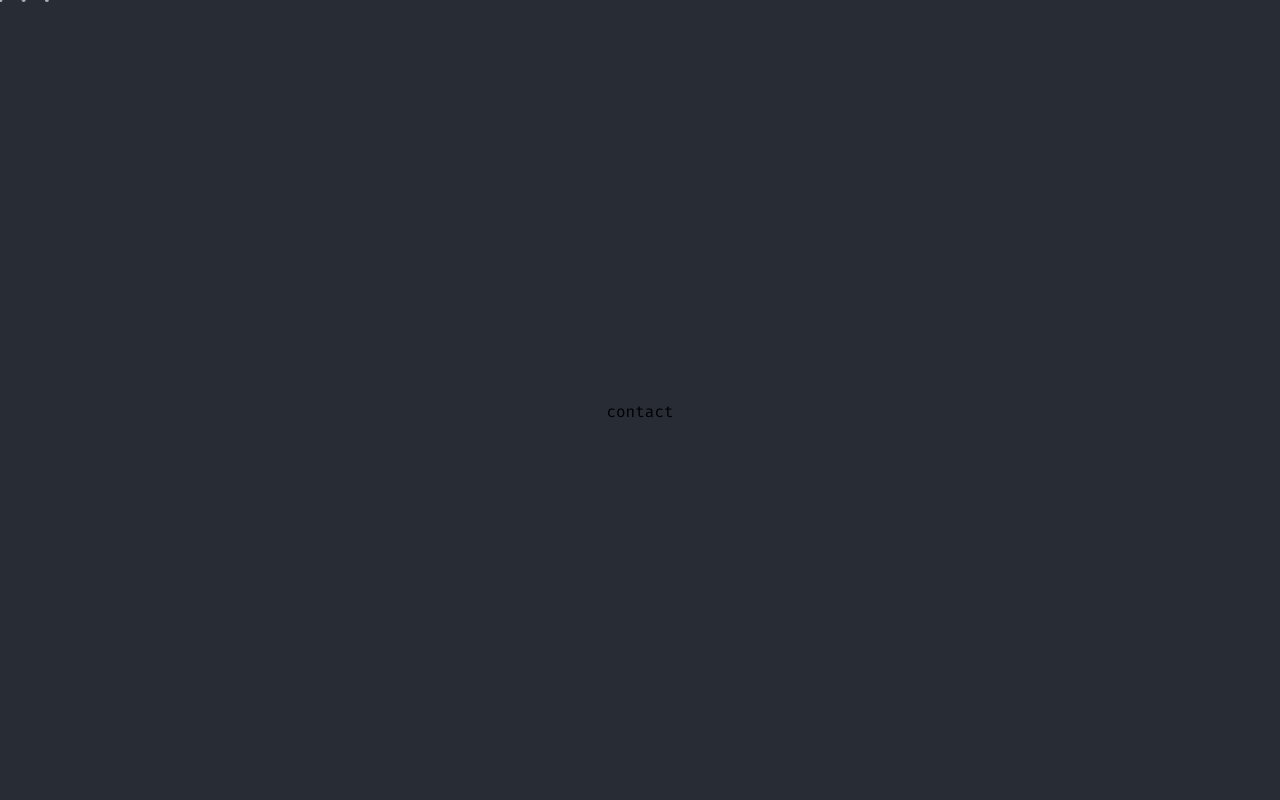
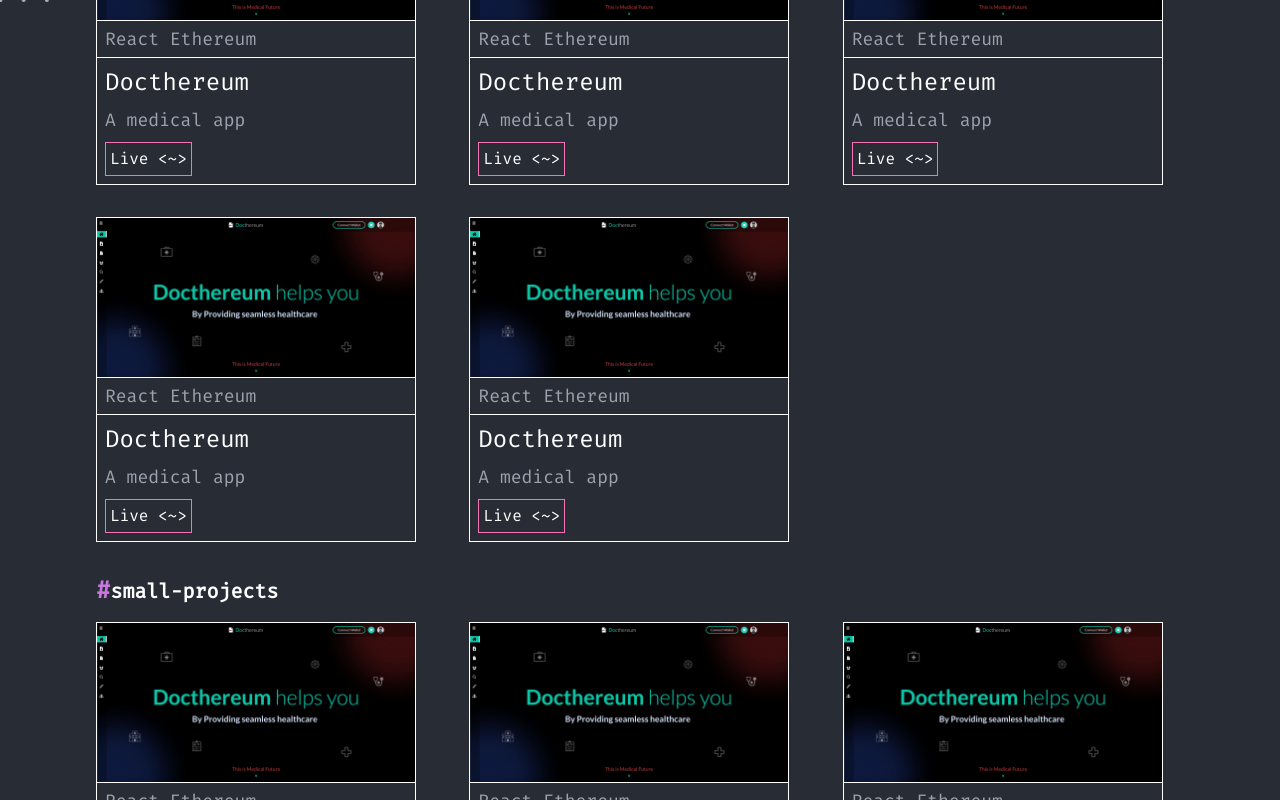
Before and after one commit to Harman-singh-waraich/harman-portfolio, a Next.js app: page / in a window 1280 px wide. Shown: the part 2000-2800 px from the top of the page. Built offline with nearby package versions, Linux system fonts and the light colour scheme; no server answers.

Commit message:
fullscreen basic template done

```diff
--- a/src/app/layout.tsx
+++ b/src/app/layout.tsx
@@ -2,6 +2,7 @@ import Appbar from "@/pages/Appbar";
 import "./globals.css";
 import { Fira_Mono } from "next/font/google";
 import { SocialBar } from "@/components/SocialBar";
+import { Footer } from "@/pages/Footer";
 const fira = Fira_Mono({ subsets: ["latin"], weight: "400" });
 
 export const metadata = {
@@ -20,6 +21,7 @@ export default function RootLayout({
         <Appbar />
         <SocialBar />
         <div>{children}</div>
+        <Footer />
       </body>
     </html>
   );
--- a/src/app/page.tsx
+++ b/src/app/page.tsx
@@ -2,8 +2,9 @@ import { About } from "@/pages/about-me/about";
 import { Contact } from "@/pages/contact/contact";
 import { Landing } from "@/pages/landing/landing";
 import { Skills } from "@/pages/skills/skills";
-import { Projects } from "@/pages/projects/projects";
+import { Projects } from "@/pages/works/projects";
 import Image from "next/image";
+import { Footer } from "@/pages/Footer";
 
 export default function Home() {
   return (
--- a/src/pages/Appbar.tsx
+++ b/src/pages/Appbar.tsx
@@ -24,12 +24,12 @@ const Appbar = () => {
     {
       name: "projects",
       to: "/#projects",
-      isVisible: useIntersection("#work", "-100px"),
+      isVisible: useIntersection("#projects", "-100px"),
     },
     {
       name: "contacts",
       to: "/#contact",
-      isVisible: useIntersection("#contact", "-100px"),
+      isVisible: useIntersection("#contact", "0px"),
     },
   ];
   const [menuOpen, setMenuOpen] = useState(false);
@@ -38,7 +38,7 @@ const Appbar = () => {
     setMenuOpen(!menuOpen);
   };
   return (
-    <div className="flex flex-col md:flex-row lg:flex-row container justify-between align-middle content-center fixed  min-w-full md:w-auto  py-2 px-5 md:px-24 lg:px-24 pb-5">
+    <div className="flex flex-col md:flex-row lg:flex-row container justify-between align-middle content-center fixed  min-w-full md:w-auto  py-2 px-5 md:px-24 lg:px-24 pb-5 z-50">
       <div className="flex flex-grow-0 justify-between align-middle content-center items-center">
         <Image
           src={"/images/TurbanCoder.png"}
--- /dev/null
+++ b/src/pages/Footer.tsx
@@ -0,0 +1,28 @@
+import { SocailIcon } from "@/components/SocailIcon";
+
+export function Footer() {
+  return (
+    <div className=" min-w-full min-h-fit flex flex-col md:flex-row lg:flex-row justify-start md:justify-between lg:justify-between items-center relative left-0 bottom-0  border-0 border-t border-white p-2 md:p-12 lg:p-12 px-2 md:px-24 lg:px-24">
+      <div className="flex flex-col items-start justify-start">
+        <div className="text-xl text-white">Turban Coder</div>
+        <div className="text-md text-white">
+          Blockchain and Fullstack Developer
+        </div>
+      </div>
+      <div className="flex flex-col items-start justify-start">
+        <div className="text-xl text-white pl-1">Media</div>
+        <div className="flex flex-row text-md text-white">
+          {["Github", "Discord", "Twitter", "Email", "LinkedIn"].map(
+            (social: string) => (
+              <SocailIcon platform={social} />
+            )
+          )}
+        </div>
+      </div>
+      <div className="absolute left-0 bottom-0 min-w-full text-white text-center p-2">
+        {" "}
+        @ copyright 2023. Made with ♡ by Harmeet
+      </div>
+    </div>
+  );
+}
--- a/src/pages/contact/contact.tsx
+++ b/src/pages/contact/contact.tsx
@@ -1,11 +1,42 @@
-import * as React from 'react';
+import { SocailIcon } from "@/components/SocailIcon";
+import * as React from "react";
 
-
-
-export function Contact () {
+export function Contact() {
   return (
-    <div id="contact" className='min-h-screen' >
-      contact
+    <div id="contact" className="min-h-fit py-28 min-w-full">
+      <div className="flex justify-content-center flex-col">
+        <div>
+          <span
+            className="text-3xl font-bold "
+            style={{
+              color: "#C778DE",
+            }}
+          >
+            /
+          </span>
+          <span className="text-3xl font-bold text-white">contacts</span>
+        </div>
+        <div className="text-base text-white py-3"> Wanna get in touch ?</div>
+        {/* content */}
+        <div className="flex justify-between">
+          <div className="w-full md:w-1/2 lg:w-1/2 text-base text-gray-400 text-left py-3">
+            I’m interested in freelance opportunities. However,
+            <br /> if you have other request or question,
+            <br /> don’t hesitate to contact me
+          </div>
+          <div className="w-full md:w-1/2 lg:w-1/2">
+            <div className="border border-white p-4 ">
+              <div className="text-lg text-white">Message me here</div>
+              <div className="flex flex-row items-center text-md text-gray-400">
+                <SocailIcon platform="Discord" /> Calib#6972
+              </div>
+              <div className="flex flex-row items-center text-md text-gray-400">
+                <SocailIcon platform="Email" /> WaraichHarman68@gmail.com
+              </div>
+            </div>
+          </div>
+        </div>
+      </div>
     </div>
   );
 }
--- a/src/pages/projects/projects.tsx
+++ /dev/null
@@ -1,24 +0,0 @@
-import * as React from "react";
-
-export function Projects() {
-  return (
-    <div id="projects" className="min-h-screen py-28 min-w-full">
-      <div className="flex  flex-col relative min">
-        <div>
-          <span
-            className="text-3xl font-bold "
-            style={{
-              color: "#C778DE",
-            }}
-          >
-            /
-          </span>
-          <span className="text-3xl font-bold text-white">projects</span>
-        </div>
-        <div className="text-base text-white py-3"> What i've made?</div>
-        {/* content */}
-        <div className="flex  flex-row justify-between align-middle items-start flex-wrap mt-10"></div>
-      </div>
-    </div>
-  );
-}
--- /dev/null
+++ b/src/pages/works/projectCard.tsx
@@ -0,0 +1,19 @@
+import { Project } from "@/interfaces";
+
+export const ProjectCard = ({ project }: { project: Project }) => {
+  return (
+    <div className=" w-80 border border-white flex flex-col justify-start items-start">
+      <img className="cover object-contain" src={project.thumbnail} />
+      <div className="min-w-full h-0.1  bg-white "></div>
+      <div className="text-gray-400 text-lg px-2 py-1">{project.techstack}</div>
+      <div className="min-w-full h-0.1  bg-white "></div>
+      <div className="text-white text-2xl px-2 py-2"> {project.title}</div>
+      <div className="text-gray-400 text-lg px-2">{project.description}</div>
+      <a href={project.liveLink} target="_blank" rel="noreferrer">
+        <button className="border border-pink-400 p-1 text-white hover:scale-105  hover:bg-pink-400 hover:bg-opacity-10 transition-colors m-2">
+          {"Live <~>"}
+        </button>
+      </a>
+    </div>
+  );
+};
--- /dev/null
+++ b/src/pages/works/projects.tsx
@@ -0,0 +1,101 @@
+import * as React from "react";
+import { ProjectCard } from "./projectCard";
+import { Project } from "@/interfaces";
+
+export function Projects() {
+  const projects: Project[] = [
+    {
+      title: "Docthereum",
+      thumbnail: "images/docthereum.png",
+      description: "A medical app",
+      techstack: "React Ethereum",
+      liveLink: "https://docthereum.web.app/",
+      repo: "https://docthereum.web.app/",
+    },
+    {
+      title: "Docthereum",
+      thumbnail: "images/docthereum.png",
+      description: "A medical app",
+      techstack: "React Ethereum",
+      liveLink: "https://docthereum.web.app/",
+      repo: "https://docthereum.web.app/",
+    },
+    {
+      title: "Docthereum",
+      thumbnail: "images/docthereum.png",
+      description: "A medical app",
+      techstack: "React Ethereum",
+      liveLink: "https://docthereum.web.app/",
+      repo: "https://docthereum.web.app/",
+    },
+
+    {
+      title: "Docthereum",
+      thumbnail: "images/docthereum.png",
+      description: "A medical app",
+      techstack: "React Ethereum",
+      liveLink: "https://docthereum.web.app/",
+      repo: "https://docthereum.web.app/",
+    },
+    {
+      title: "Docthereum",
+      thumbnail: "images/docthereum.png",
+      description: "A medical app",
+      techstack: "React Ethereum",
+      liveLink: "https://docthereum.web.app/",
+      repo: "https://docthereum.web.app/",
+    },
+  ];
+  return (
+    <div id="projects" className="min-h-screen py-28 min-w-full">
+      <div className="flex  flex-col relative min">
+        <div>
+          <span
+            className="text-3xl font-bold "
+            style={{
+              color: "#C778DE",
+            }}
+          >
+            /
+          </span>
+          <span className="text-3xl font-bold text-white">projects</span>
+        </div>
+        <div className="text-base text-white py-3"> What i've made?</div>
+
+        <div className="my-4">
+          <span
+            className="text-2xl font-bold items-start"
+            style={{
+              color: "#C778DE",
+            }}
+          >
+            #
+          </span>
+          <span className="text-xl font-bold text-white">complete-apps</span>
+        </div>
+        {/* content */}
+        <div className="grid grid-cols-3 gap-8">
+          {projects.map((project: Project) => (
+            <ProjectCard project={project} />
+          ))}
+        </div>
+        <div className="py-8">
+          <span
+            className="text-2xl font-bold items-start"
+            style={{
+              color: "#C778DE",
+            }}
+          >
+            #
+          </span>
+          <span className="text-xl font-bold text-white">small-projects</span>
+          <div className="grid grid-cols-3 gap-8 pt-4">
+            {projects.map((project: Project) => (
+              <ProjectCard project={project} />
+            ))}
+          </div>
+        </div>
+      </div>
+    </div>
+  );
+}
```
Also changed, not shown: src/interfaces/index.tsx (+8 -0 lines), public/images/docthereum.png (added), src/pages/projects/projectCard.tsx (deleted).
